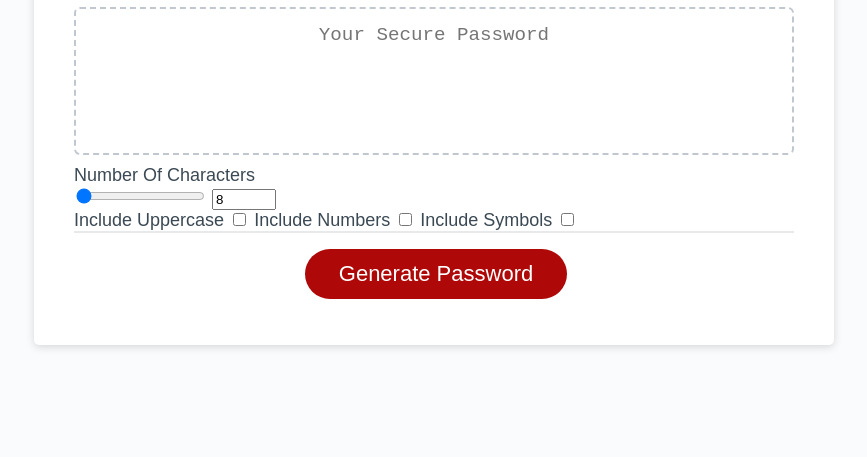
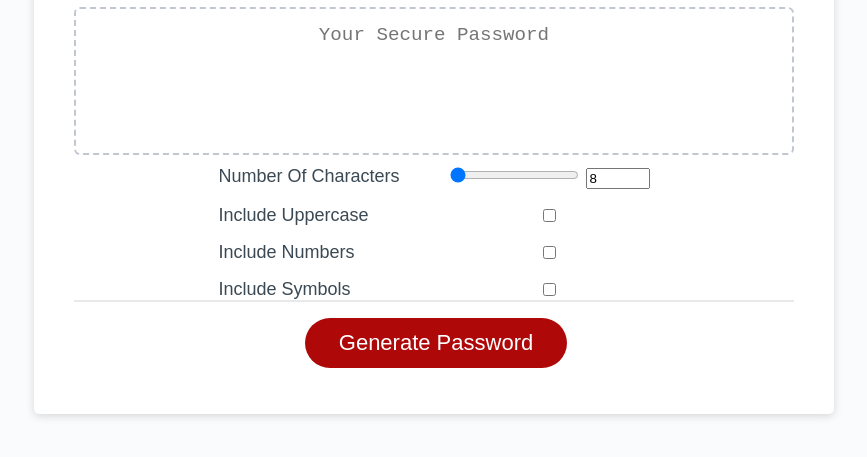
Before and after one commit to AngelCooper/RandomPasswordGenerator, a plain HTML site: page index.html in a window 1280 px wide. Shown: the part 241-698 px from the top of the page, without its empty margins (206-1073 px from the left). Drawn offline with Linux system fonts and the light colour scheme.

Commit message:
commit
changes

```diff
--- a/style.css
+++ b/style.css
@@ -52,6 +52,17 @@ header {
 
 .card-body {
   min-height: 100px;
+}
+
+/* add .form so that the options can be centered*/
+.form {
+  display: grid;
+  grid-template-columns: auto auto;
+  row-gap: 1rem;
+  column-gap: 3rem;
+  justify-content: center;
+  align-items: center;
+
 }
 
 .card-footer {
```
Also changed, not shown: index.html (+1 -0 lines).
